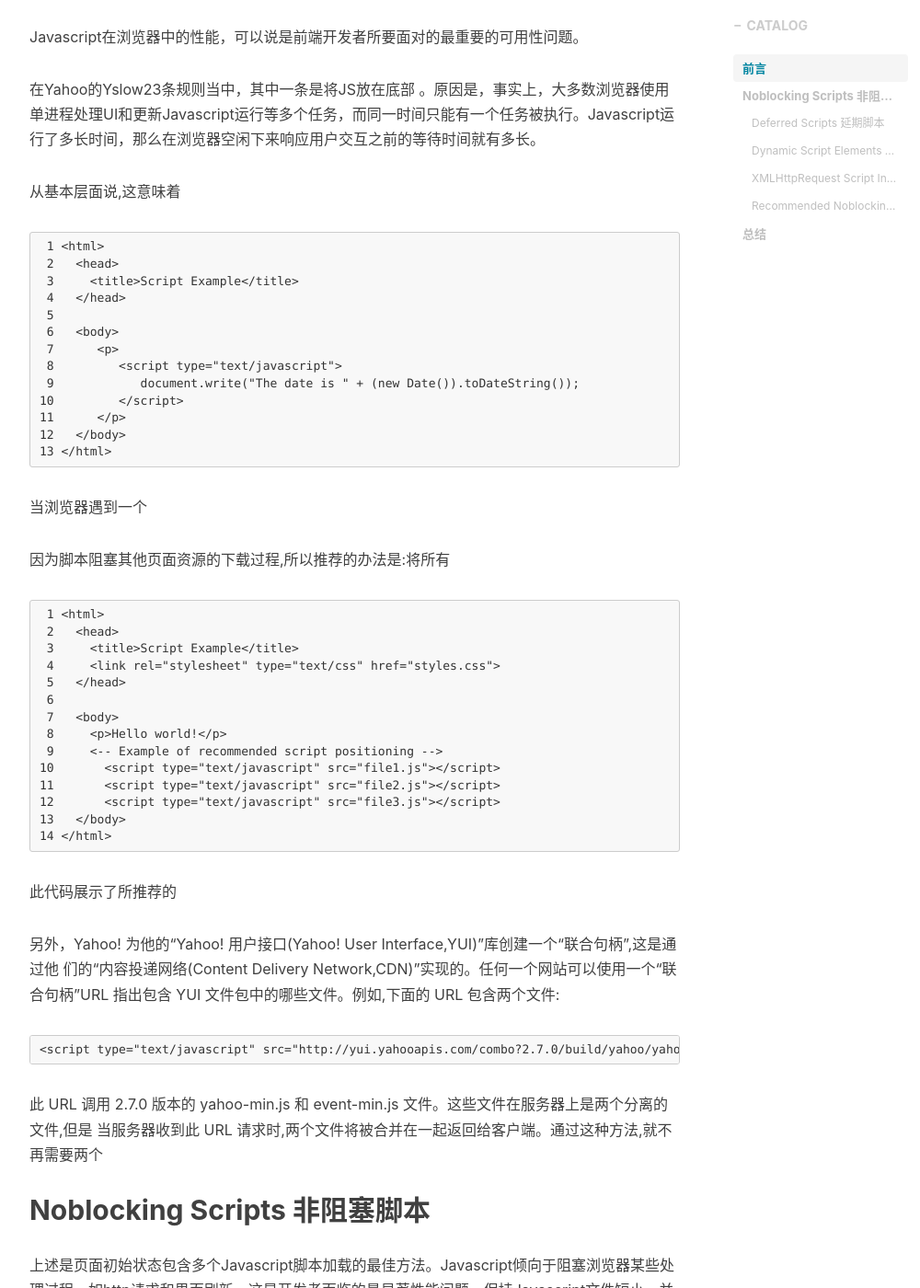
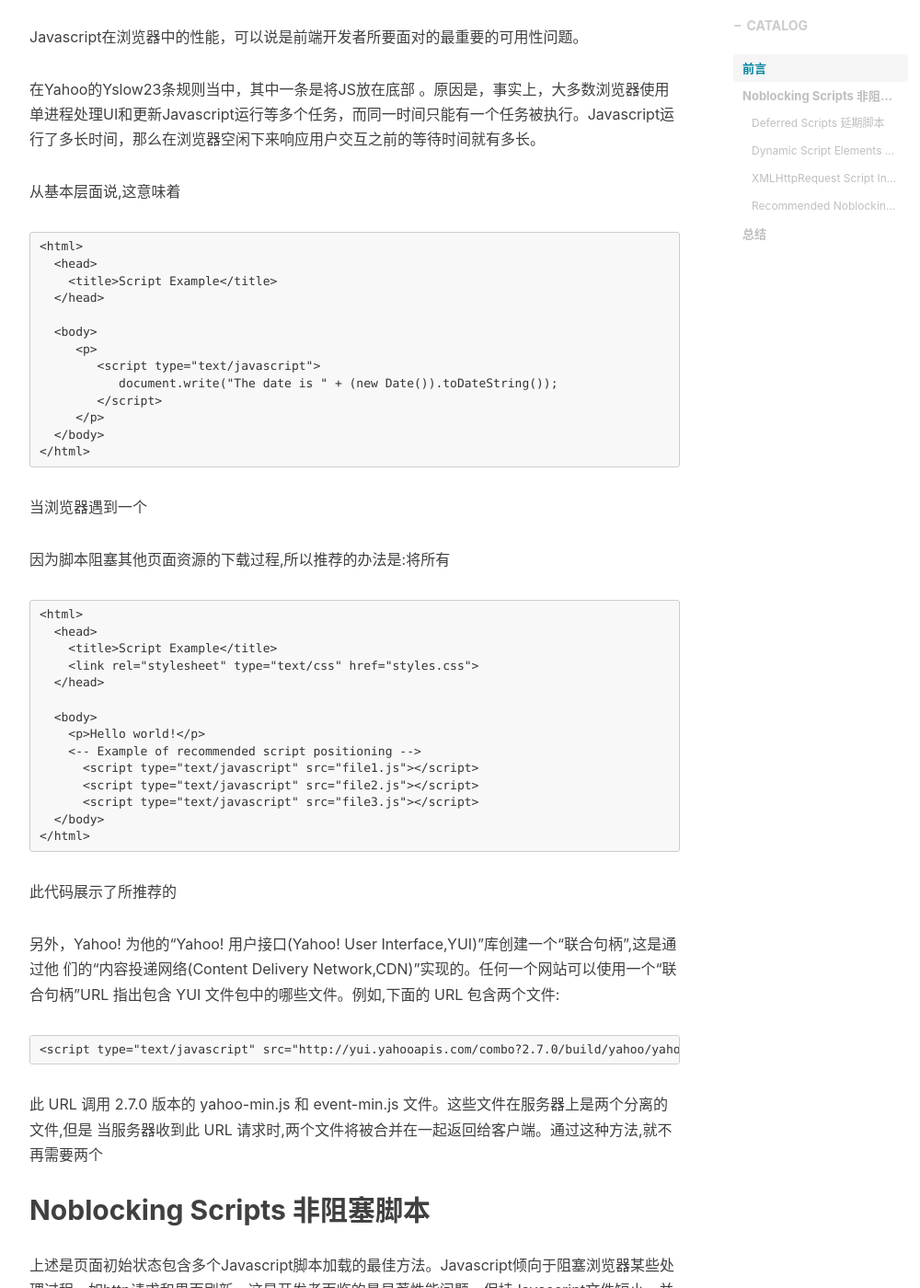
Before and after one commit to corcd/corcd.github.io, a Jekyll site: the page built from _posts/2019-03-16-Advenced JavaScript.markdown, in a window 1280 px wide and 1400 px high, scrolled down 610 px. Shown: the whole window at 92% size, without its empty margins (233-1233 px from the left). Built offline with Jekyll 4.4.1, drawn with Linux system fonts in a browser that asks for light colours; nearby versions of some CDN libraries; comment, search, counter and statistics services are not loaded.

Commit message:
Update some articles

````diff
--- a/_posts/2019-03-16-Advenced JavaScript.markdown
+++ b/_posts/2019-03-16-Advenced JavaScript.markdown
@@ -19,38 +19,38 @@ Javascript在浏览器中的性能，可以说是前端开发者所要面对的
 从基本层面说,这意味着<script>标签的出现使整个页面因脚本解析、运行而出现等待。不论实际的 JavaScript 代码是内联的还是包含在一个不相干的外部文件中,页面下载和解析过程必须停下,等待脚本 完成这些处理,然后才能继续。这是页面生命周期必不可少的部分,因为脚本可能在运行过程中修改页面 内容。典型的例子是 document.write()函数,例如:
 
 ```
- 1 <html>
- 2   <head>
- 3     <title>Script Example</title>
- 4   </head>
- 5
- 6   <body>
- 7      <p>
- 8         <script type="text/javascript">
- 9            document.write("The date is " + (new Date()).toDateString());
-10         </script>
-11      </p>
-12   </body>
-13 </html>
+<html>
+  <head>
+    <title>Script Example</title>
+  </head>
+
+  <body>
+     <p>
+        <script type="text/javascript">
+           document.write("The date is " + (new Date()).toDateString());
+        </script>
+     </p>
+  </body>
+</html>
 ```
 当浏览器遇到一个<script>标签时,正如上面 HTML 页面中那样,无法预知 JavaScript 是否在<p>标签中 添加内容。因此,浏览器停下来,运行此 JavaScript 代码,然后再继续解析、翻译页面。同样的事情发生 在使用 src 属性加载 JavaScript 的过程中。浏览器必须首先下载外部文件的代码,这要占用一些时间,然后 解析并运行此代码。此过程中,页面解析和用户交互是被完全阻塞的。
 
 因为脚本阻塞其他页面资源的下载过程,所以推荐的办法是:将所有<script>标签放在尽可能接近<body> 标签底部的位置,尽量减少对整个页面下载的影响。例如:
 ```
- 1 <html>
- 2   <head>
- 3     <title>Script Example</title>
- 4     <link rel="stylesheet" type="text/css" href="styles.css">
- 5   </head>
- 6
- 7   <body>
- 8     <p>Hello world!</p>
- 9     <-- Example of recommended script positioning -->
-10       <script type="text/javascript" src="file1.js"></script>
-11       <script type="text/javascript" src="file2.js"></script>
-12       <script type="text/javascript" src="file3.js"></script>
-13   </body>
-14 </html>
+<html>
+  <head>
+    <title>Script Example</title>
+    <link rel="stylesheet" type="text/css" href="styles.css">
+  </head>
+
+  <body>
+    <p>Hello world!</p>
+    <-- Example of recommended script positioning -->
+      <script type="text/javascript" src="file1.js"></script>
+      <script type="text/javascript" src="file2.js"></script>
+      <script type="text/javascript" src="file3.js"></script>
+  </body>
+</html>
 ```
 此代码展示了所推荐的<script>标签在 HTML 文件中的位置。尽管脚本下载之间互相阻塞,但页面已经 下载完成并且显示在用户面前了,进入页面的速度不会显得太慢。这就是上面提到的将JS放到底部。
 
````
